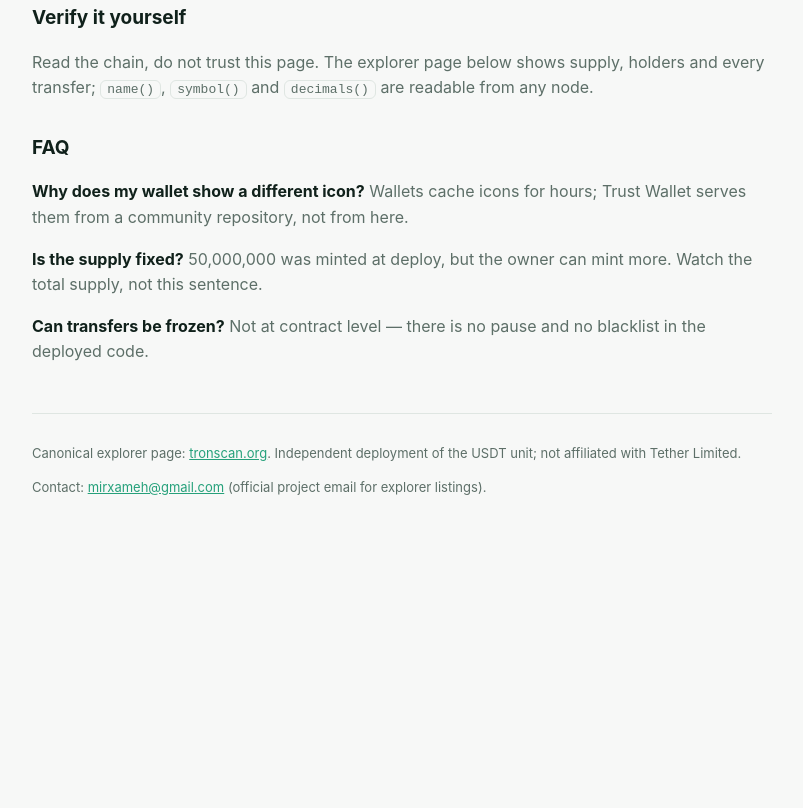
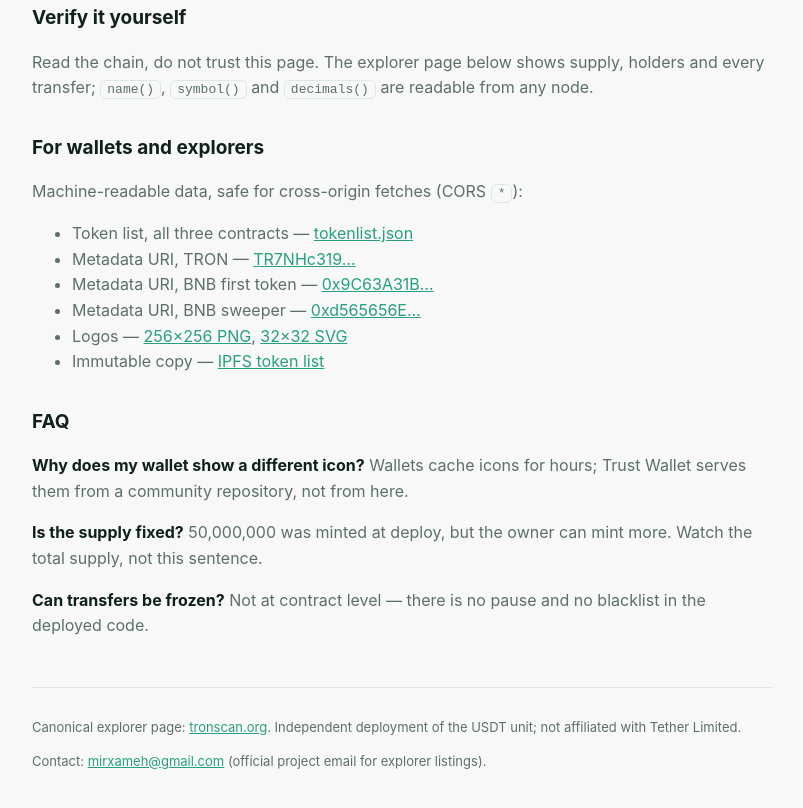
Before and after one commit to Mirxa27/usdt-trc20, a plain HTML site: page index.html in a window 1280 px wide. Shown: the part 1615-2423 px from the top of the page, without its empty margins (238-1041 px from the left). Before the commit the page ends 2198 px from the top, so only its background shows below. Drawn offline with Linux system fonts and the light colour scheme.

Commit message:
Site: machine-readable links for wallets and explorers

```diff
--- a/index.html
+++ b/index.html
@@ -80,6 +80,18 @@
   transfer; <code>name()</code>, <code>symbol()</code> and <code>decimals()</code> are readable from
   any node.</p>
 
+  <h2>For wallets and explorers</h2>
+  <p>Machine-readable data, safe for cross-origin fetches (CORS <code>*</code>):</p>
+  <ul>
+    <li>Token list, all three contracts — <a href="tokenlist.json">tokenlist.json</a></li>
+    <li>Metadata URI, TRON — <a href="metadata/TR7NHc319EDyS1tEsLt4U15moiNt5WWmuG.json">TR7NHc319…</a></li>
+    <li>Metadata URI, BNB first token — <a href="metadata/0x9C63A31Be81Fd286C4Eb54C63D5bd251ce5f28d2.json">0x9C63A31B…</a></li>
+    <li>Metadata URI, BNB sweeper — <a href="metadata/0xd565656E51C5e51B7D9292106413dBE5D27DF66f.json">0xd565656E…</a></li>
+    <li>Logos — <a href="assets/logo.png">256×256 PNG</a>, <a href="assets/logo-32.svg">32×32 SVG</a></li>
+    <li>Immutable copy — <a href="https://gateway.pinata.cloud/ipfs/bafybeicyl6pyjwso6junifkpsikirtjhfch6nj33sehjl5o45bbyhb2yyi/tokenlist.json">IPFS token list</a></li>
+  </ul>
+
+
   <h2>FAQ</h2>
   <p><strong>Why does my wallet show a different icon?</strong> Wallets cache icons for hours;
   Trust Wallet serves them from a community repository, not from here.</p>
```
